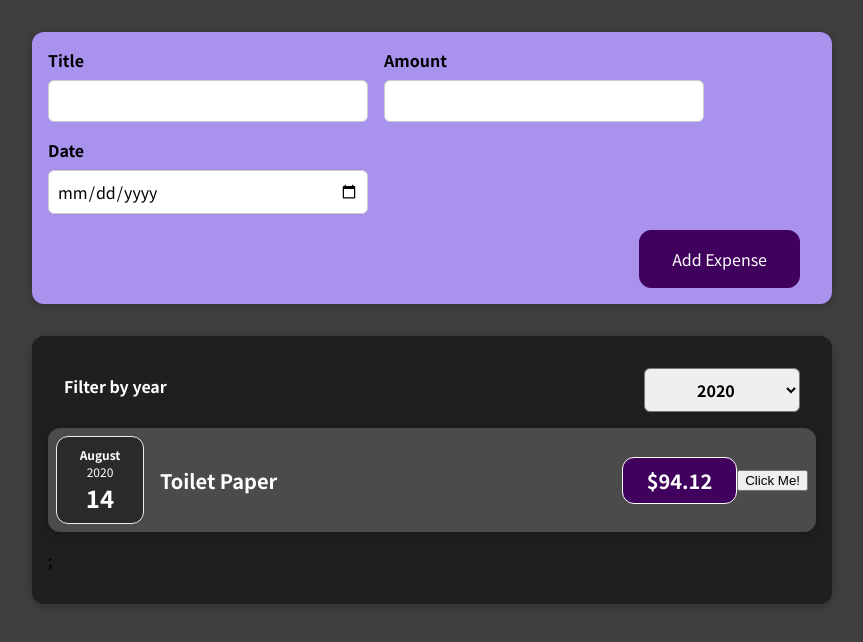
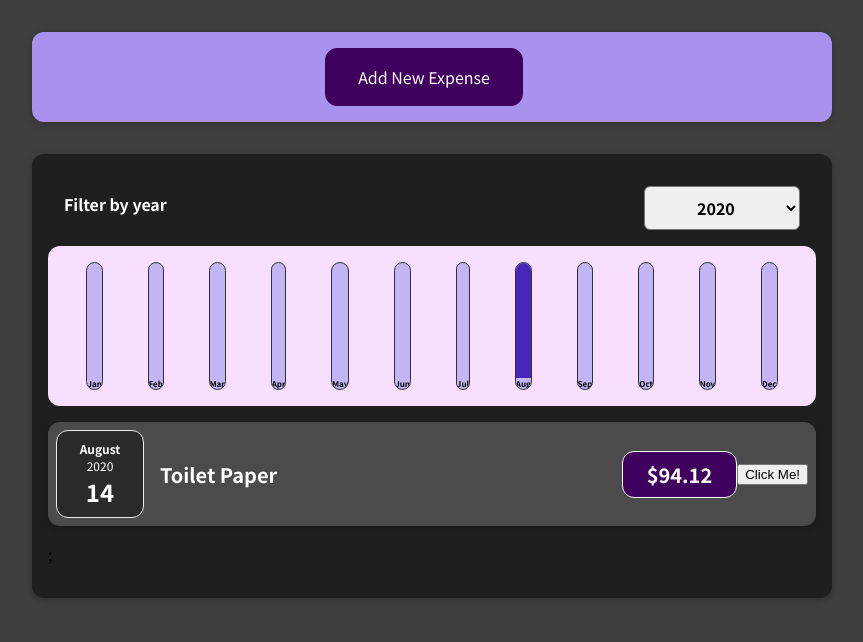
Before and after one commit to harmandeep7948/React-App, a React (Create React App) app: page / in a window 1280 px wide. Shown: the top 642 px of the page, without its empty margins (208-1071 px from the left). Built offline with nearby package versions, Linux system fonts and the light colour scheme.

Commit message:
added charts and bars

```diff
--- /dev/null
+++ b/src/components/Chart/Chart.css
@@ -0,0 +1,9 @@
+.chart {
+    padding: 1rem;
+    border-radius: 12px;
+    background-color: #f8dfff;
+    text-align: center;
+    display: flex;
+    justify-content: space-around;
+    height: 10rem;
+}
--- /dev/null
+++ b/src/components/Chart/Chart.js
@@ -0,0 +1,23 @@
+import React from "react";
+
+import ChartBar from "./ChartBar";
+import "./Chart.css";
+
+const Chart = (props) => {
+    const dataPointValues = props.dataPoints.map(dataPoint => dataPoint.value);
+  const totalMaximum = Math.max(...dataPointValues);
+  return (
+    <div className="chart">
+      {props.dataPoints.map((dataPoint) => (
+        <ChartBar
+          key={dataPoint.label}
+          value={dataPoint.value}
+          maxValue={totalMaximum}
+          label={dataPoint.label}
+        />
+      ))}
+    </div>
+  );
+};
+
+export default Chart;
--- /dev/null
+++ b/src/components/Chart/ChartBar.css
@@ -0,0 +1,30 @@
+.chart-bar {
+  height: 100%;
+  display: flex;
+  flex-direction: column;
+  align-items: center;
+}
+
+.chart-bar__inner {
+  height: 100%;
+  width: 100%;
+  border: 1px solid #313131;
+  border-radius: 12px;
+  background-color: #c3b4f3;
+  overflow: hidden;
+  display: flex;
+  flex-direction: column;
+  justify-content: flex-end;
+}
+
+.chart-bar__fill {
+  background-color: #4826b9;
+  width: 100%;
+  transition: all 0.3s ease-out;
+}
+
+.chart-bar__label {
+  font-weight: bold;
+  font-size: 0.5rem;
+  text-align: center;
+}
--- /dev/null
+++ b/src/components/Chart/ChartBar.js
@@ -0,0 +1,20 @@
+import React from "react";
+
+import "./ChartBar.css";
+
+const ChartBar = (props) => {
+    let barFillHeight = '0%';
+    if (props.maxValue > 0) {
+        barFillHeight = Math.round(props.value/props.maxValue) * 100 + '%';
+    }
+  return (
+    <div className="chart-bar">
+      <div className="chart-bar__inner">
+        <div className="chart-bar__fill" style={{ height: barFillHeight }}></div>
+        <div className="chart-bar__label">{props.label}</div>
+      </div>
+    </div>
+  );
+};
+
+export default ChartBar;
--- a/src/components/Expenses/Expenses.js
+++ b/src/components/Expenses/Expenses.js
@@ -3,6 +3,7 @@ import React, { useState } from "react";
 import "./Expenses.css";
 import ExpensesFilter from "./ExpensesFilter";
 import ExpensesList from "./ExpensesList";
+import ExpensesChart from "./ExpensesChart";
 import Card from "../UI/Card";
 
 const Expenses = (props) => {
@@ -22,6 +23,7 @@ const Expenses = (props) => {
           selected={filteredYear}
           onChangeFilter={filterChangeHandler}
         />
+        <ExpensesChart expenses={filteredExpenses}/>
         <ExpensesList items={filteredExpenses}/>
       </Card>
     </div>
--- /dev/null
+++ b/src/components/Expenses/ExpensesChart.js
@@ -0,0 +1,29 @@
+import React from "react";
+
+import Chart from "../Chart/Chart";
+
+const ExpensesChart = (props) => {
+    const chartDataPoints = [
+        { label: 'Jan', value: 0 },
+        { label: 'Feb', value: 0 },
+        { label: 'Mar', value: 0 },
+        { label: 'Apr', value: 0 },
+        { label: 'May', value: 0 },
+        { label: 'Jun', value: 0 },
+        { label: 'Jul', value: 0 },
+        { label: 'Aug', value: 0 },
+        { label: 'Sep', value: 0 },
+        { label: 'Oct', value: 0 },
+        { label: 'Nov', value: 0 },
+        { label: 'Dec', value: 0 }
+    ];
+
+    for( const expense of props.expenses) {
+        const expenseMonth = expense.date.getMonth();
+        chartDataPoints[expenseMonth].value += expense.amount;
+    }
+
+    return <Chart dataPoints={chartDataPoints} />
+}
+
+export default ExpensesChart;
--- a/src/components/NewExpense/ExpenseForm.js
+++ b/src/components/NewExpense/ExpenseForm.js
@@ -26,10 +26,11 @@ const ExpenseForm = (props) => {
       amount: Number(enteredAmount),
       date: new Date(enteredDate),
     };
-    setEnteredTitle('');
-    setEnteredAmount('');
-    setEnteredDate('');
+    setEnteredTitle("");
+    setEnteredAmount("");
+    setEnteredDate("");
     props.onSaveExpenseData(expenseData);
+    props.trend();
   };
 
   return (
@@ -37,11 +38,20 @@ const ExpenseForm = (props) => {
       <div className="new-expense__controls">
         <div className="new-expense__control">
           <label>Title</label>
-          <input type="text" value={enteredTitle} onChange={titleChangeHandler} />
+          <input
+            type="text"
+            value={enteredTitle}
+            onChange={titleChangeHandler}
+          />
         </div>
         <div className="new-expense__control">
           <label>Amount</label>
-          <input type="number" value={enteredAmount} min="0.01" onChange={amountChangeHandler} />
+          <input
+            type="number"
+            value={enteredAmount}
+            min="0.01"
+            onChange={amountChangeHandler}
+          />
         </div>
         <div className="new-expense__control">
           <label>Date</label>
@@ -55,6 +65,7 @@ const ExpenseForm = (props) => {
         </div>
       </div>
       <div className="new-expense__actions">
+        <button type="button" onClick={props.trend}>Cancel</button>
         <button type="submit">Add Expense</button>
       </div>
     </form>
--- a/src/components/NewExpense/NewExpense.js
+++ b/src/components/NewExpense/NewExpense.js
@@ -1,19 +1,40 @@
-import React from "react";
+import React, { useState } from "react";
 
 import ExpenseForm from "./ExpenseForm";
 import "./NewExpense.css";
 
 const NewExpense = (props) => {
+  const [showForm, setShowForm] = useState(false);
   const saveExpenseDataHandler = (enteredExpenseData) => {
     const expenseData = {
       id: Math.random().toString(),
-      ...enteredExpenseData
-    }
+      ...enteredExpenseData,
+    };
     props.onAddExpense(expenseData);
   };
-  return <div className="new-expense">
-    <ExpenseForm onSaveExpenseData={saveExpenseDataHandler}/>
-  </div>;
+
+  const handleAddNewExpenseButton = () => {
+    setShowForm(true);
+  };
+
+  const showTrend = () => {
+    setShowForm(false);
+  };
+  return (
+    <div className="new-expense">
+      {showForm && (
+        <ExpenseForm
+          onSaveExpenseData={saveExpenseDataHandler}
+          trend={showTrend}
+        />
+      )}
+      {!showForm && (
+        <button type="button" onClick={handleAddNewExpenseButton}>
+          Add New Expense
+        </button>
+      )}
+    </div>
+  );
 };
 
 export default NewExpense;
```
Also changed, not shown: 1 other file (tests, documents, lock files or other folders).
